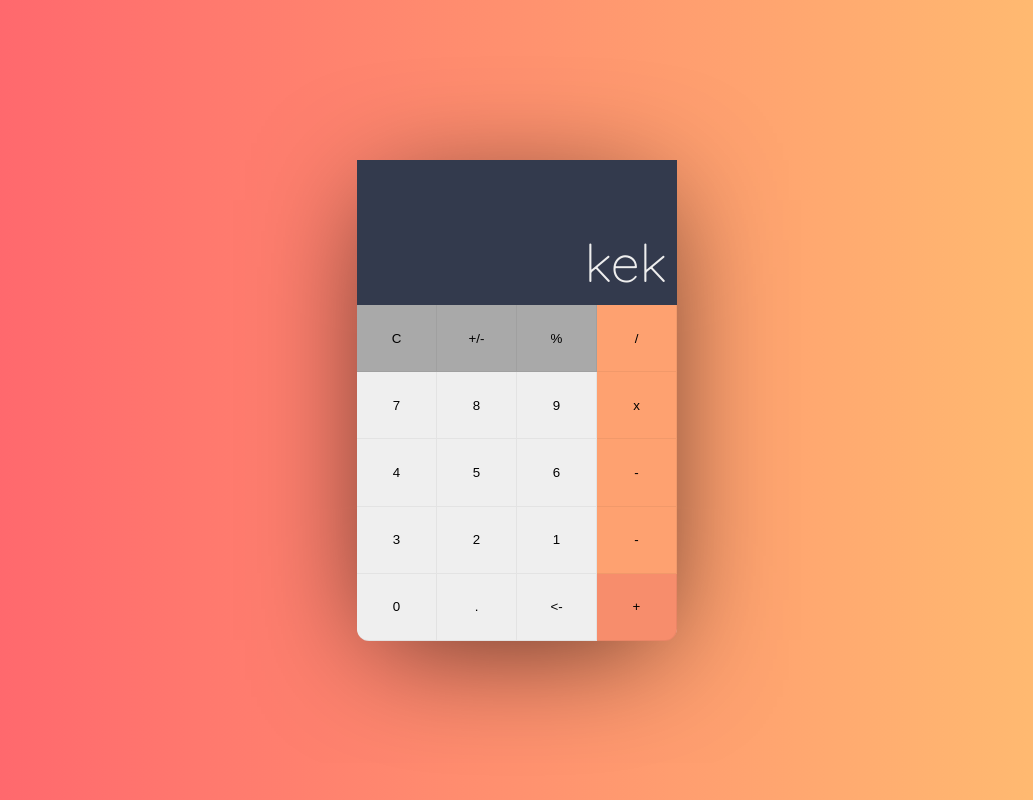
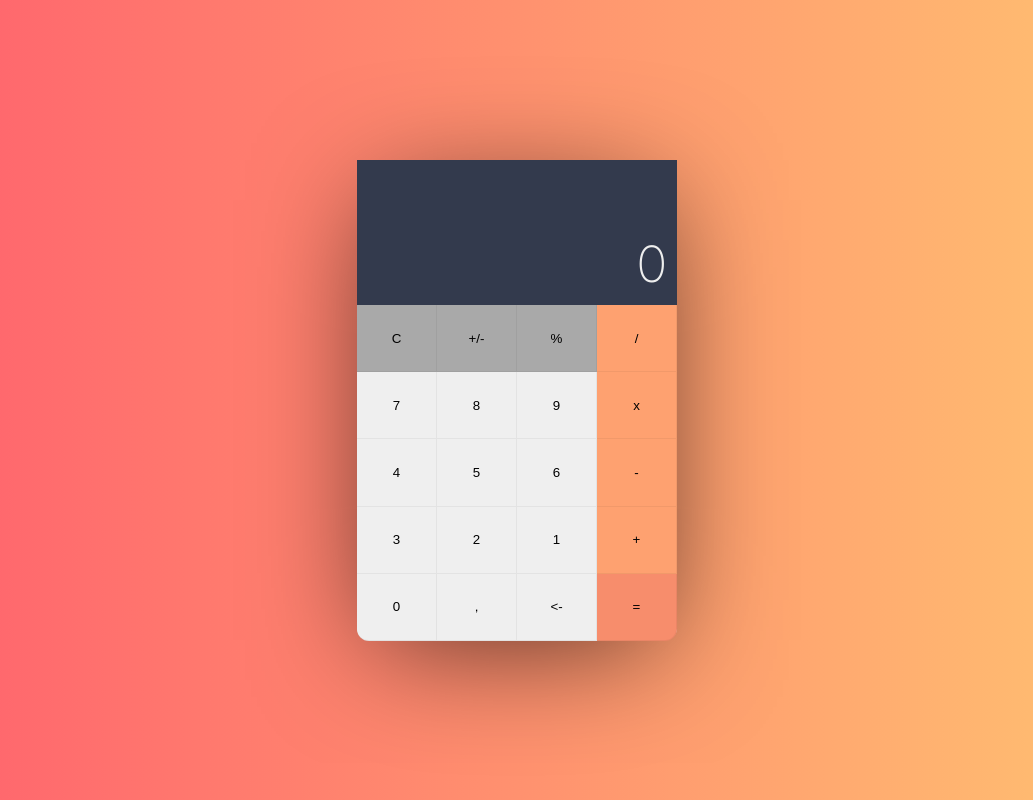
Before and after one commit to Zhasulan711/calculator, a React (Create React App) app: page / in a window 1280 px wide. Shown: the whole page, without its empty margins (123-1156 px from the left). Built offline with nearby package versions, Linux system fonts and the light colour scheme.

Commit message:
adding main logic

```diff
--- a/src/components/Calculator/Calculator.tsx
+++ b/src/components/Calculator/Calculator.tsx
@@ -1,13 +1,48 @@
+import { useState } from "react";
+
 import "../../styles/Calculator.scss";
 import { Control } from "./Control";
 import { Display } from "./Display";
 
+export const Calculator = () => {
+  const [number, setNumber] = useState<number>(0);
+  const [secondNumber, setSecondNumber] = useState<number>(0);
+  const [additionState, setAdditionState] = useState<boolean>(false);
+  const [subtractionState, setSubtractionState] = useState<boolean>(false);
+  const [multiplicationState, setMultiplicationState] =
+    useState<boolean>(false);
+  const [divisionState, setDivisionState] = useState<boolean>(false);
 
-export const Calculator = () => {
   return (
     <div className="calculator">
-      <Display />
-      <Control />
+      <Display
+        number={number}
+        secondNumber={secondNumber}
+        setNumber={setNumber}
+        setSecondNumber={setSecondNumber}
+        additionState={additionState}
+        subtractionState={subtractionState}
+        multiplicationState={multiplicationState}
+        divisionState={divisionState}
+        setAdditionState={setAdditionState}
+        setSubtractionState={setSubtractionState}
+        setMultiplicationState={setMultiplicationState}
+        setDivisionState={setDivisionState}
+      />
+      <Control
+        number={number}
+        secondNumber={secondNumber}
+        setNumber={setNumber}
+        setSecondNumber={setSecondNumber}
+        additionState={additionState}
+        subtractionState={subtractionState}
+        multiplicationState={multiplicationState}
+        divisionState={divisionState}
+        setAdditionState={setAdditionState}
+        setSubtractionState={setSubtractionState}
+        setMultiplicationState={setMultiplicationState}
+        setDivisionState={setDivisionState}
+      />
     </div>
   );
 };
--- a/src/components/Calculator/Control.tsx
+++ b/src/components/Calculator/Control.tsx
@@ -1,27 +1,308 @@
-export const Control = () => {
+import React, { useState, useEffect } from "react";
+
+import { NumberProps } from "../../interfaces/NumberProps";
+import { StatesProps } from "../../interfaces/StatesProps";
+
+type DisplayProps = NumberProps & StatesProps;
+
+export const Control: React.FC<DisplayProps> = ({
+  number,
+  secondNumber,
+  setNumber,
+  setSecondNumber,
+  additionState,
+  subtractionState,
+  multiplicationState,
+  divisionState,
+  setAdditionState,
+  setSubtractionState,
+  setMultiplicationState,
+  setDivisionState,
+}) => {
+  const [addition, setAddition] = useState<number>(0);
+  const [subtraction, setSubtraction] = useState<number>(0);
+  const [multiplication, setMultiplication] = useState<number>(0);
+  const [division, setDivision] = useState<number>(0);
+  const [calculate, setCalculate] = useState<boolean>(false);
+
+  useEffect(() => {
+    if (calculate) {
+      switch (true) {
+        case additionState:
+          setNumber(addition);
+          setSecondNumber(0);
+          setCalculate(false);
+          setAdditionState(false);
+          break;
+
+        case subtractionState:
+          setNumber(subtraction);
+          setSecondNumber(0);
+          setCalculate(false);
+          setSubtractionState(false);
+          break;
+
+        case multiplicationState:
+          setNumber(multiplication);
+          setSecondNumber(0);
+          setCalculate(false);
+          setMultiplicationState(false);
+          break;
+
+        case divisionState:
+          setNumber(division);
+          setSecondNumber(0);
+          setCalculate(false);
+          setDivisionState(false);
+      }
+    }
+  }, [
+    setNumber,
+    setSecondNumber,
+    addition,
+    subtraction,
+    multiplication,
+    division,
+    additionState,
+    subtractionState,
+    multiplicationState,
+    divisionState,
+    setAdditionState,
+    setSubtractionState,
+    setMultiplicationState,
+    setDivisionState,
+    calculate,
+    setCalculate,
+  ]);
+
+  const handleClickNumber = (number: number) => {
+    switch (true) {
+      case additionState:
+        setSecondNumber((prevNumber) => prevNumber * 10 + number);
+        break;
+
+      case subtractionState:
+        setSecondNumber((prevNumber) => prevNumber * 10 + number);
+        break;
+
+      case multiplicationState:
+        setSecondNumber((prevNumber) => prevNumber * 10 + number);
+        break;
+
+      case divisionState:
+        setSecondNumber((prevNumber) => prevNumber * 10 + number);
+        break;
+
+      default:
+        setNumber((prevNumber) => prevNumber * 10 + number);
+        break;
+    }
+  };
+
+  const handleCalculate = () => {
+    switch (true) {
+      case additionState:
+        setCalculate(true);
+        setAddition(number + secondNumber);
+        break;
+
+      case subtractionState:
+        setCalculate(true);
+        setSubtraction(number - secondNumber);
+        break;
+
+      case multiplicationState:
+        setCalculate(true);
+        setMultiplication(number * secondNumber);
+        break;
+
+      case divisionState:
+        setCalculate(true);
+        setDivision(number / secondNumber);
+        break;
+    }
+  };
+
+  const handleReset = () => {
+    setAdditionState(false);
+    setSubtractionState(false);
+    setMultiplicationState(false);
+    setDivisionState(false);
+
+    setNumber(0);
+    setSecondNumber(0);
+    setCalculate(false);
+  };
+
+  const handleIncrease = () => {
+    setAdditionState(true);
+    setSubtractionState(false);
+    setMultiplicationState(false);
+    setDivisionState(false);
+  };
+
+  const handleDecrease = () => {
+    setSubtractionState(true);
+    setAdditionState(false);
+    setMultiplicationState(false);
+    setDivisionState(false);
+  };
+
+  const handleMultiplication = () => {
+    setMultiplicationState(true);
+    setAdditionState(false);
+    setSubtractionState(false);
+    setDivisionState(false);
+  };
+
+  const handleDivision = () => {
+    setDivisionState(true);
+    setAdditionState(false);
+    setSubtractionState(false);
+    setMultiplicationState(false);
+  };
+
+  const handleChangeSign = () => {
+    setNumber(-number);
+    setSecondNumber(-secondNumber);
+  };
+
+  const handlePercentage = () => {
+    setNumber(number / 100);
+    setSecondNumber(secondNumber / 100);
+  };
+
+  const handleBack = () => {
+    let newNumber = parseFloat(number.toString().slice(0, -1));
+    if (!isNaN(newNumber)) {
+      newNumber = parseFloat(newNumber.toFixed(5));
+      setNumber(newNumber);
+    }
+
+    let newSecondNumber = parseFloat(secondNumber.toString().slice(0, -1));
+    if (!isNaN(newSecondNumber)) {
+      newSecondNumber = parseFloat(newSecondNumber.toFixed(5));
+      setSecondNumber(newSecondNumber);
+    }
+  };
 
   return (
     <div className="controls">
-      <button className="controls-item controls-item-darker">C</button>
-      <button className="controls-item controls-item-darker">+/-</button>
-      <button className="controls-item controls-item-darker">%</button>
-      <button className="controls-item controls-item-orangeLight">/</button>
-      <button className="controls-item controls-item-default">7</button>
-      <button className="controls-item controls-item-default">8</button>
-      <button className="controls-item controls-item-default">9</button>
-      <button className="controls-item controls-item-orangeLight">x</button>
-      <button className="controls-item controls-item-default">4</button>
-      <button className="controls-item controls-item-default">5</button>
-      <button className="controls-item controls-item-default">6</button>
-      <button className="controls-item controls-item-orangeLight">-</button>
-      <button className="controls-item controls-item-default">3</button>
-      <button className="controls-item controls-item-default">2</button>
-      <button className="controls-item controls-item-default">1</button>
-      <button className="controls-item controls-item-orangeLight">-</button>
-      <button className="controls-item controls-item-default">0</button>
-      <button className="controls-item controls-item-default">.</button>
-      <button className="controls-item controls-item-default">&lt;-</button>
-      <button className="controls-item controls-item-orangeMedium">+</button>
+      <button
+        className="controls-item controls-item-darker"
+        onClick={handleReset}
+      >
+        C
+      </button>
+      <button
+        className="controls-item controls-item-darker"
+        onClick={handleChangeSign}
+      >
+        +/-
+      </button>
+      <button
+        className="controls-item controls-item-darker"
+        onClick={handlePercentage}
+      >
+        %
+      </button>
+      <button
+        className="controls-item controls-item-orangeLight"
+        onClick={handleDivision}
+      >
+        /
+      </button>
+      <button
+        className="controls-item controls-item-default"
+        onClick={() => handleClickNumber(7)}
+      >
+        7
+      </button>
+      <button
+        className="controls-item controls-item-default"
+        onClick={() => handleClickNumber(8)}
+      >
+        8
+      </button>
+      <button
+        className="controls-item controls-item-default"
+        onClick={() => handleClickNumber(9)}
+      >
+        9
+      </button>
+      <button
+        className="controls-item controls-item-orangeLight"
+        onClick={handleMultiplication}
+      >
+        x
+      </button>
+      <button
+        className="controls-item controls-item-default"
+        onClick={() => handleClickNumber(4)}
+      >
+        4
+      </button>
+      <button
+        className="controls-item controls-item-default"
+        onClick={() => handleClickNumber(5)}
+      >
+        5
+      </button>
+      <button
+        className="controls-item controls-item-default"
+        onClick={() => handleClickNumber(6)}
+      >
+        6
+      </button>
+      <button
+        className="controls-item controls-item-orangeLight"
+        onClick={handleDecrease}
+      >
+        -
+      </button>
+      <button
+        className="controls-item controls-item-default"
+        onClick={() => handleClickNumber(3)}
+      >
+        3
+      </button>
+      <button
+        className="controls-item controls-item-default"
+        onClick={() => handleClickNumber(2)}
+      >
+        2
+      </button>
+      <button
+        className="controls-item controls-item-default"
+        onClick={() => handleClickNumber(1)}
+      >
+        1
+      </button>
+      <button
+        className="controls-item controls-item-orangeLight"
+        onClick={handleIncrease}
+      >
+        +
+      </button>
+      <button
+        className="controls-item controls-item-default"
+        onClick={() => handleClickNumber(0)}
+      >
+        0
+      </button>
+      <button className="controls-item controls-item-default">,</button>
+      <button
+        className="controls-item controls-item-default"
+        onClick={handleBack}
+      >
+        &lt;-
+      </button>
+      <button
+        className="controls-item controls-item-orangeMedium"
+        onClick={handleCalculate}
+      >
+        =
+      </button>
     </div>
   );
 };
--- a/src/components/Calculator/Display.tsx
+++ b/src/components/Calculator/Display.tsx
@@ -1,7 +1,24 @@
-export const Display = () => {
+import React from "react";
+
+import { NumberProps } from "../../interfaces/NumberProps";
+import { StatesProps } from "../../interfaces/StatesProps";
+
+type DisplayProps = NumberProps & StatesProps;
+
+export const Display: React.FC<DisplayProps> = ({
+  number,
+  additionState,
+  secondNumber,
+}) => {
   return (
     <div className="display">
-      <div className="display-current">kek</div>
+      <div className="display-current">
+        {additionState && secondNumber === 0
+          ? number
+          : secondNumber !== 0
+          ? secondNumber
+          : number}
+      </div>
     </div>
   );
 };
--- /dev/null
+++ b/src/interfaces/NumberProps.tsx
@@ -0,0 +1,6 @@
+export interface NumberProps {
+  number: number;
+  secondNumber: number;
+  setSecondNumber: React.Dispatch<React.SetStateAction<number>>;
+  setNumber: React.Dispatch<React.SetStateAction<number>>;
+}
--- /dev/null
+++ b/src/interfaces/StatesProps.tsx
@@ -0,0 +1,10 @@
+export interface StatesProps {
+  additionState: boolean;
+  setAdditionState: React.Dispatch<React.SetStateAction<boolean>>;
+  subtractionState: boolean;
+  setSubtractionState: React.Dispatch<React.SetStateAction<boolean>>;
+  multiplicationState: boolean;
+  setMultiplicationState: React.Dispatch<React.SetStateAction<boolean>>;
+  divisionState: boolean;
+  setDivisionState: React.Dispatch<React.SetStateAction<boolean>>;
+}
```
